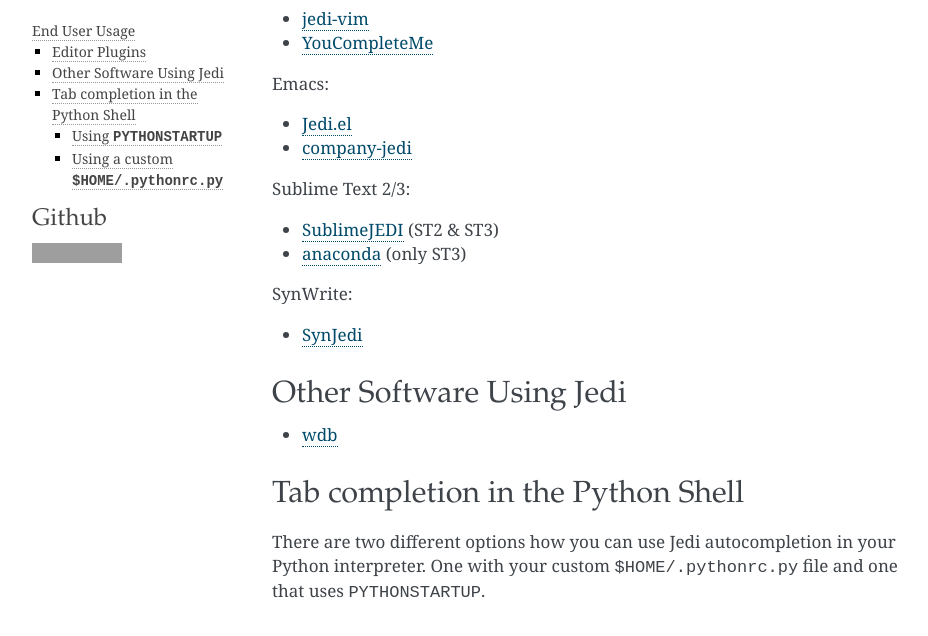
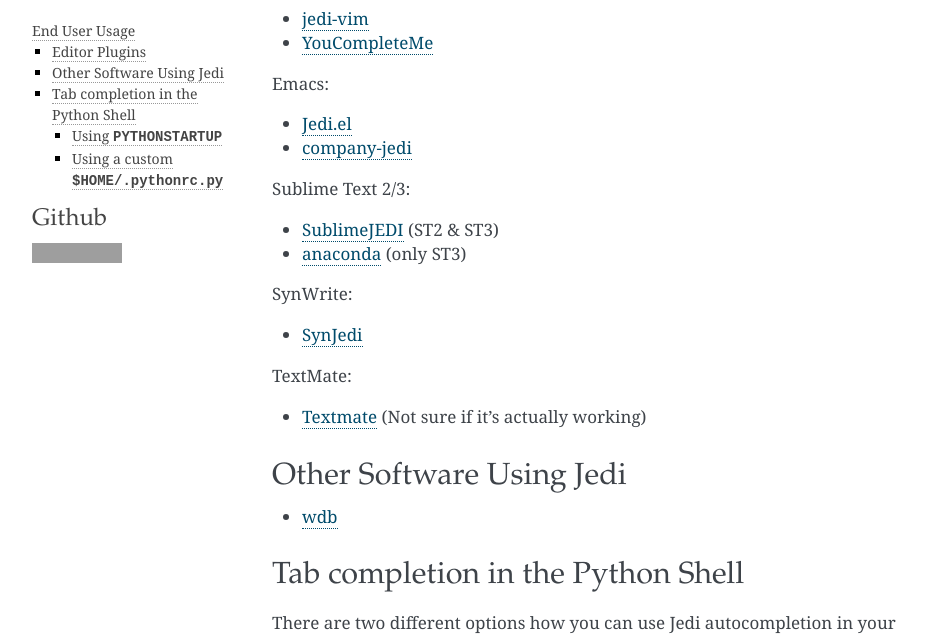
Before and after one commit to davidhalter/jedi, a Sphinx documentation site: the page built from docs/docs/usage.rst, in a window 1280 px wide, cut to the strip 325-961 px from the top of the page. Shown: the whole strip, without its empty margins (148-1076 px from the left). Built offline with Sphinx 7.4.7, drawn with Linux system fonts in a browser that asks for light colours; pages that are not in the unit, such as notebooks, are missing from menus; grey boxes are pictures that could not be loaded.

Commit message:
forgot to change to docs - only changed the readme

```diff
--- a/README.rst
+++ b/README.rst
@@ -37,7 +37,7 @@
 - Emacs (Jedi.el_, company-jedi_)
 - Sublime Text (SublimeJEDI_ [ST2 + ST3], anaconda_ [only ST3])
 - SynWrite_
-- TextMate_ (not sure if it actually works)
+- TextMate_ (Not sure if it's actually working)
 
 And it powers the following projects:
 
--- a/docs/docs/usage.rst
+++ b/docs/docs/usage.rst
@@ -36,6 +36,10 @@
 
 - SynJedi_
 
+TextMate:
+
+- Textmate_ (Not sure if it's actually working)
+
 
 .. _other-software:
 
@@ -72,3 +76,4 @@
 .. _anaconda: https://github.com/DamnWidget/anaconda
 .. _SynJedi: http://uvviewsoft.com/synjedi/
 .. _wdb: https://github.com/Kozea/wdb
+.. _TextMate: https://github.com/lawrenceakka/python-jedi.tmbundle
```
